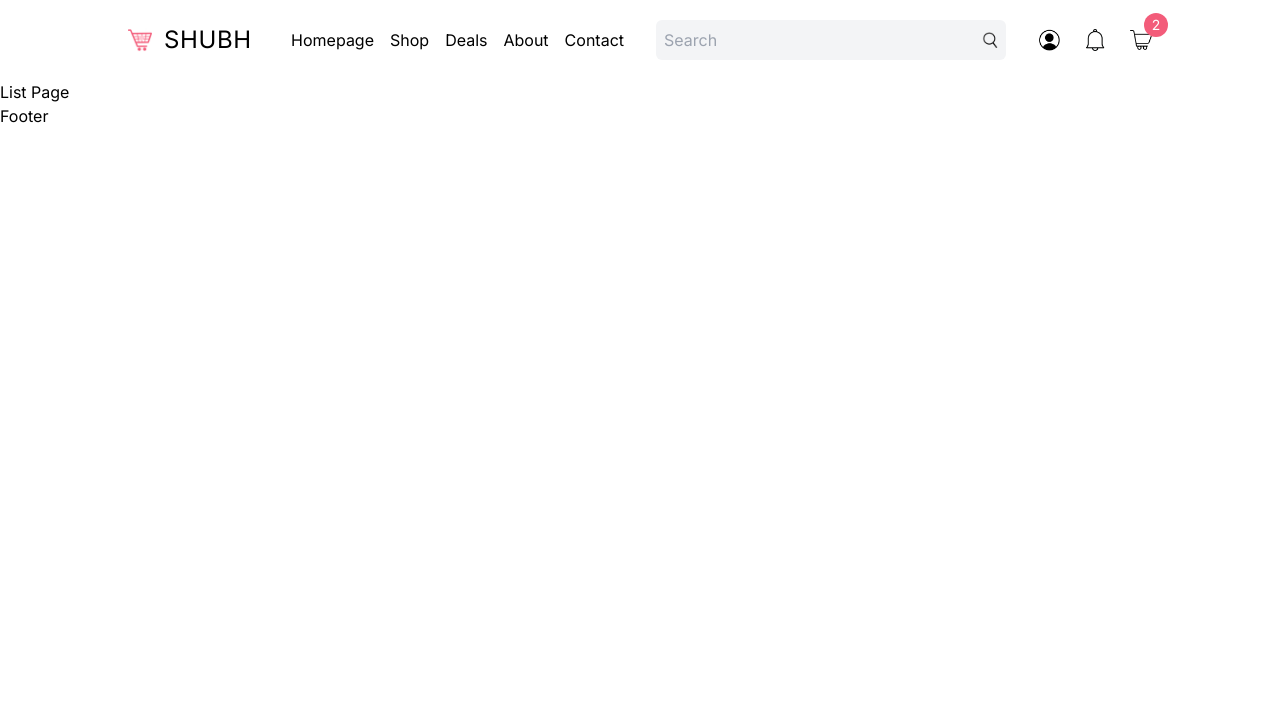
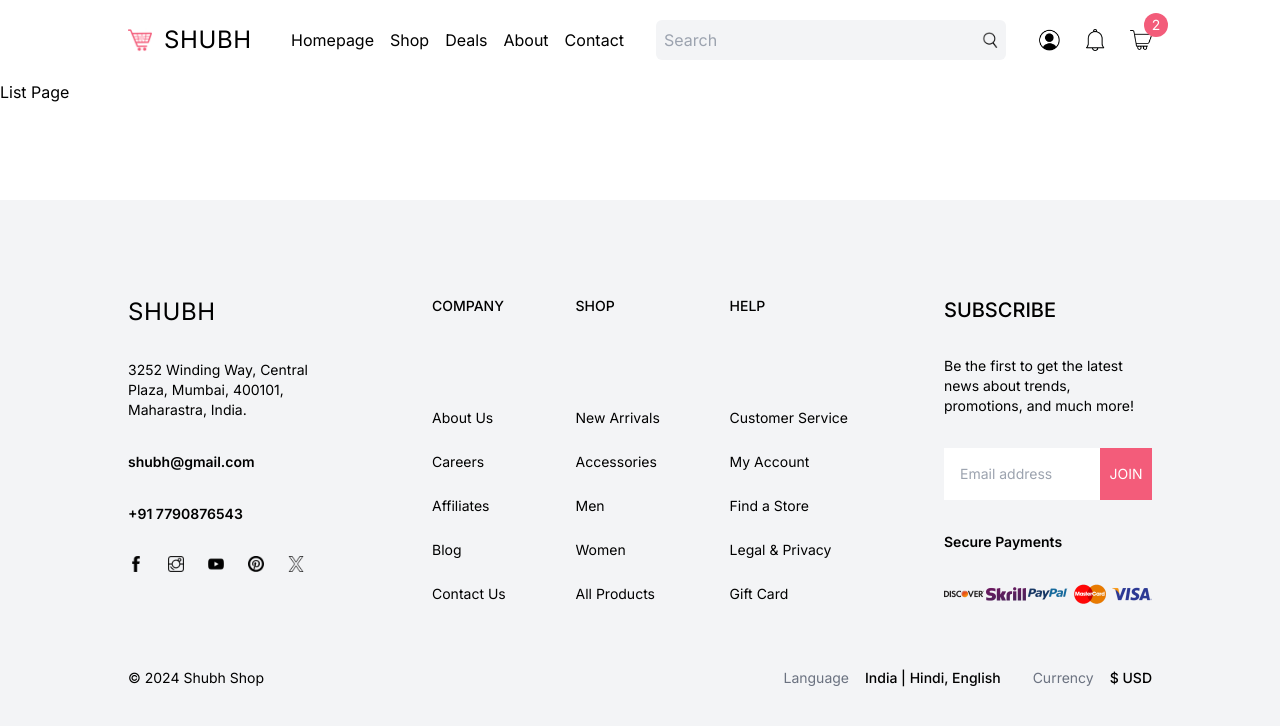
Before and after one commit to Mishrashubham10/ecommerce-app-next, a Next.js app: page /list in a window 1280 px wide. Shown: the top 726 px of the page. Built offline with nearby package versions, Linux system fonts and the light colour scheme.

Commit message:
Add footer to the codebase

```diff
--- a/src/components/Footer.tsx
+++ b/src/components/Footer.tsx
@@ -1,5 +1,141 @@
+import Image from 'next/image';
+import Link from 'next/link';
+
 export default function Footer() {
-    return (
-        <div>Footer</div>
-    )
+  return (
+    <div className="py-24 px-4 md:px-8 lg:px-16 xl:px-32 2xl:px-64 bg-gray-100 text-sm mt-24">
+      {/* TOP */}
+      <div className="flex flex-col md:flex-row justify-between gap-24">
+        {/* LEFT */}
+        <div className="w-full md:w-1/2 lg:w-1/4 flex flex-col gap-8">
+          <Link href="/">
+            <div className="text-2xl tracking-wide">SHUBH</div>
+          </Link>
+          <p>
+            3252 Winding Way, Central Plaza, Mumbai, 400101, Maharastra, India.
+          </p>
+          <span className="font-semibold">shubh@gmail.com</span>
+          <span className="font-semibold">+91 7790876543</span>
+          <div className="flex gap-6">
+            <Image
+              src="/facebook.png"
+              alt="Footer Icon"
+              width={16}
+              height={16}
+            />
+            <Image
+              src="/instagram.png"
+              alt="Footer Icon"
+              width={16}
+              height={16}
+            />
+            <Image
+              src="/youtube.png"
+              alt="Footer Icon"
+              width={16}
+              height={16}
+            />
+            <Image
+              src="/pinterest.png"
+              alt="Footer Icon"
+              width={16}
+              height={16}
+            />
+            <Image src="/x.png" alt="Footer Icon" width={16} height={16} />
+          </div>
+        </div>
+        {/* CENTER */}
+        <div className="hidden lg:flex justify-between w-1/2">
+          <div className="flex flex-col justify-between">
+            <h1 className="font-medium">COMPANY</h1>
+            <div className="flex flex-col gap-6">
+              <Link href="/">About Us</Link>
+              <Link href="/">Careers</Link>
+              <Link href="/">Affiliates</Link>
+              <Link href="/">Blog</Link>
+              <Link href="/">Contact Us</Link>
+            </div>
+          </div>
+          <div className="flex flex-col justify-between">
+            <h1 className="font-medium">SHOP</h1>
+            <div className="flex flex-col gap-6">
+              <Link href="/">New Arrivals</Link>
+              <Link href="/">Accessories</Link>
+              <Link href="/">Men</Link>
+              <Link href="/">Women</Link>
+              <Link href="/">All Products</Link>
+            </div>
+          </div>
+          <div className="flex flex-col justify-between">
+            <h1 className="font-medium">HELP</h1>
+            <div className="flex flex-col gap-6">
+              <Link href="/">Customer Service</Link>
+              <Link href="/">My Account</Link>
+              <Link href="/">Find a Store</Link>
+              <Link href="/">Legal & Privacy</Link>
+              <Link href="/">Gift Card</Link>
+            </div>
+          </div>
+        </div>
+        {/* RIGHT */}
+        <div className="w-full md:w-1/2 lg:w-1/4 flex flex-col gap-8">
+          <h1 className="font-medium text-xl">SUBSCRIBE</h1>
+          <p>
+            Be the first to get the latest news about trends, promotions, and
+            much more!
+          </p>
+          <div className="flex">
+            <input
+              type="text"
+              placeholder="Email address"
+              className="p-4 w-3/4"
+            />
+            <button className="w-1/4 bg-shubh text-white">JOIN</button>
+          </div>
+          <span className="font-semibold">Secure Payments</span>
+          <div className="flex justify-between">
+            <Image
+              src="/discover.png"
+              alt="Payment Logo"
+              width={40}
+              height={20}
+            />
+            <Image
+              src="/skrill.png"
+              alt="Payment Logo"
+              width={40}
+              height={20}
+            />
+            <Image
+              src="/paypal.png"
+              alt="Payment Logo"
+              width={40}
+              height={20}
+            />
+            <Image
+              src="/mastercard.png"
+              alt="Payment Logo"
+              width={40}
+              height={20}
+            />
+            <Image src="/visa.png" alt="Payment Logo" width={40} height={20} />
+          </div>
+        </div>
+      </div>
+      {/* BOTTOM */}
+      <div className="flex flex-col md:flex-row items-center justify-between gap-8 mt-16">
+        <div className="">&copy; 2024 Shubh Shop</div>
+        <div className="flex flex-col gap-8 md:flex-row">
+          <div className="">
+            <span className="text-gray-500 mr-4">Language</span>
+            <span className="font-medium">India | Hindi, English</span>
+          </div>
+          <div className="">
+            <span className="text-gray-500 mr-4">Currency</span>
+            <span className="font-medium">$ USD</span>
+          </div>
+        </div>
+      </div>
+    </div>
+  );
 }
```
